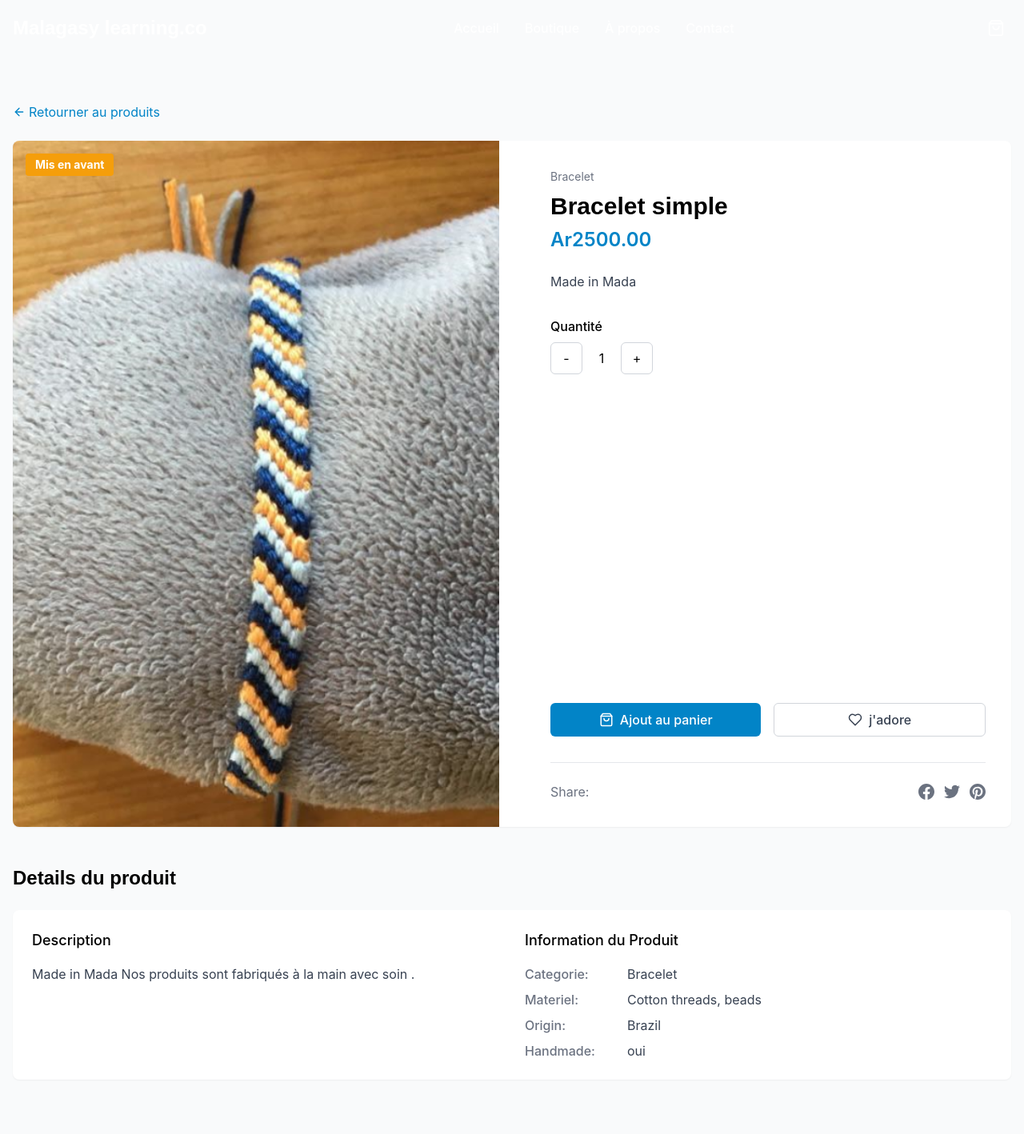
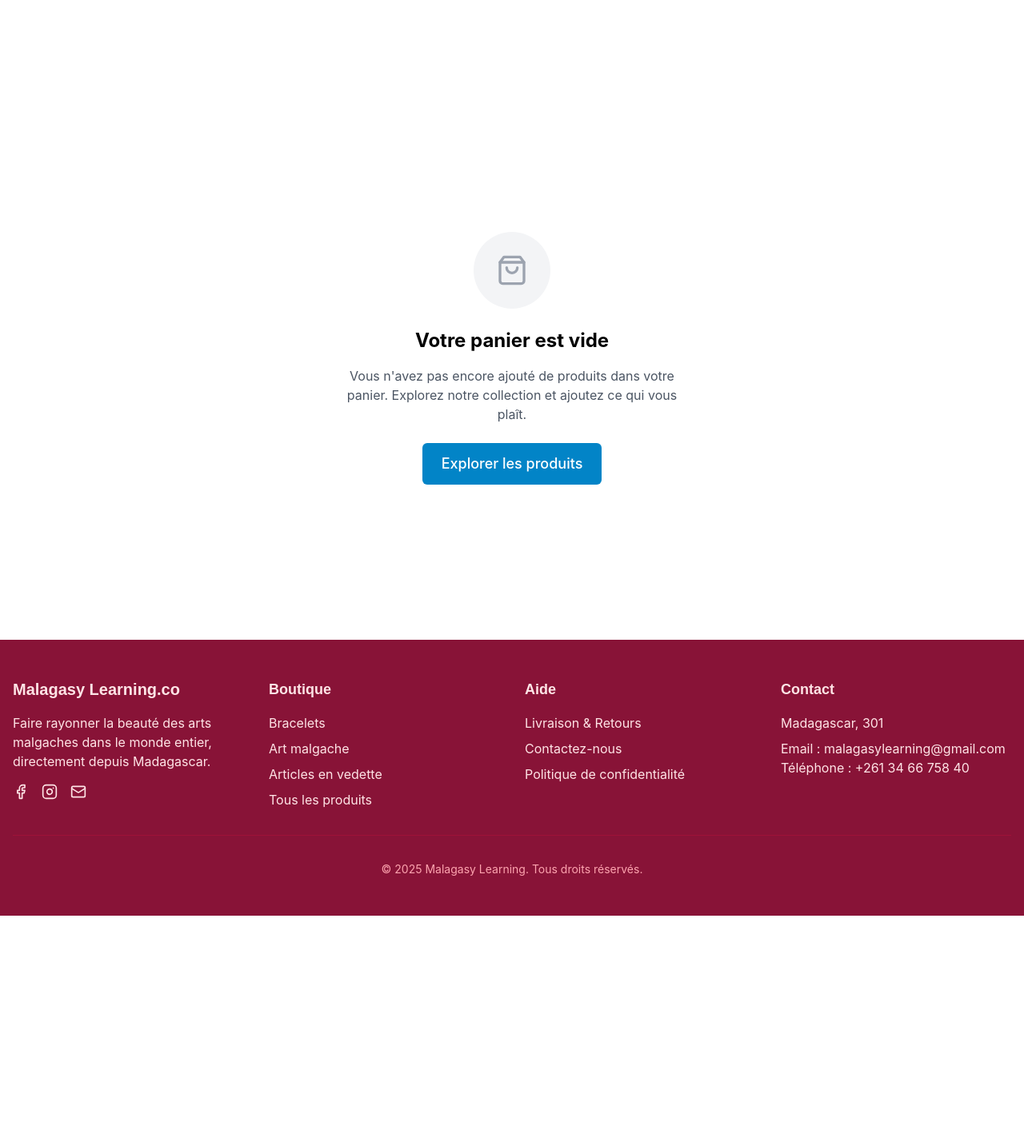
Before and after one commit to Liantsoajenny/bracelet_shop, a React (Vite) app: page /product/1 in a window 1280 px wide. Shown: the top 1418 px of the page at 80% size. After the commit the page ends 1145 px from the top, so only its background shows below. Built offline with nearby package versions, Linux system fonts and the light colour scheme.

Commit message:
update cart and price

```diff
--- a/src/pages/Checkout.tsx
+++ b/src/pages/Checkout.tsx
@@ -32,10 +32,10 @@ const Checkout: React.FC = () => {
 
     emailjs
       .send(
-        'service_abc123',        // Remplace par ton service ID
-        'template_xyz789',       // Remplace par ton template ID
+        'service_h0gali8',        // Remplace par ton service ID
+        'template_evnyz5i',       // Remplace par ton template ID
         templateParams,
-        'U4D_yourPublicKey'      // Remplace par ta clé publique
+        '62CGM-1BlLeulsG4s'      // Remplace par ta clé publique
       )
       .then(() => {
         clearCart();
--- a/src/pages/ProductDetail.tsx
+++ b/src/pages/ProductDetail.tsx
@@ -1,33 +1,35 @@
-import React, { useState, useEffect } from 'react';
-import { useParams, Link } from 'react-router-dom';
-import { ArrowLeft, ShoppingBag, Heart, Share2 } from 'lucide-react';
-import { products } from '../data/products';
+import React from 'react';
+import { Link } from 'react-router-dom';
+import { ShoppingBag, ArrowLeft } from 'lucide-react';
 import { useCart } from '../context/CartContext';
+import CartItem from '../components/cart/CartItem';
 import Button from '../components/ui/Button';
-import ProductCard from '../components/ui/ProductCard';
 
-const ProductDetail: React.FC = () => {
-  const { id } = useParams<{ id: string }>();
-  const { addToCart } = useCart();
-  const [quantity, setQuantity] = useState(1);
-  const [isAddedToCart, setIsAddedToCart] = useState(false);
+const Cart: React.FC = () => {
+  const { cartItems, clearCart } = useCart();
 
-  const product = products.find(p => p.id === Number(id));
+  // Correction du calcul total : prix × quantité
+  const getCartTotal = () => {
+    return cartItems.reduce((total, item) => {
+      return total + item.product.price * item.quantity;
+    }, 0);
+  };
 
-  useEffect(() => {
-    // Reset scroll position when viewing a product
-    window.scrollTo(0, 0);
-  }, [id]);
-
-  if (!product) {
+  if (cartItems.length === 0) {
     return (
       <div className="min-h-screen pt-24 flex items-center justify-center">
-        <div className="text-center">
-          <h1 className="text-2xl font-bold mb-4">Produit non trouvée</h1>
-          <p className="mb-6">Le produit que vous essai de chercher n'existe plus ou effacer </p>
+        <div className="text-center px-4">
+          <div className="w-24 h-24 bg-gray-100 rounded-full flex items-center justify-center mx-auto mb-6">
+            <ShoppingBag size={40} className="text-gray-400" />
+          </div>
+          <h1 className="text-2xl font-bold mb-4">Votre panier est vide</h1>
+          <p className="mb-6 text-gray-600 max-w-md mx-auto">
+            Vous n'avez pas encore ajouté de produits dans votre panier.
+            Explorez notre collection et ajoutez ce qui vous plaît.
+          </p>
           <Link to="/products">
-            <Button variant="primary">
-              Voir tout les produits
+            <Button variant="primary" size="lg">
+              Explorer les produits
             </Button>
           </Link>
         </div>
@@ -35,205 +37,73 @@ const ProductDetail: React.FC = () => {
     );
   }
 
-  const handleAddToCart = () => {
-    addToCart(product, quantity);
-    setIsAddedToCart(true);
-
-    setTimeout(() => {
-      setIsAddedToCart(false);
-    }, 2000);
-  };
-
-  const handleIncreaseQuantity = () => {
-    setQuantity(prev => prev + 1);
-  };
-
-  const handleDecreaseQuantity = () => {
-    if (quantity > 1) {
-      setQuantity(prev => prev - 1);
-    }
-  };
-
-  // Get related products (same category, excluding current product)
-  const relatedProducts = products
-    .filter(p => p.category === product.category && p.id !== product.id)
-    .slice(0, 4);
-
   return (
     <div className="min-h-screen pt-24 bg-gray-50">
       <div className="container mx-auto px-4 py-8">
-        {/* Breadcrumb */}
+        {/* Lien de retour */}
         <div className="mb-6">
           <Link to="/products" className="text-primary-600 hover:text-primary-700 flex items-center">
             <ArrowLeft size={16} className="mr-1" />
-            Retourner au produits
+            Continuer vos achats
           </Link>
         </div>
 
-        {/* Product Info */}
-        <div className="bg-white rounded-lg shadow-sm overflow-hidden">
-          <div className="grid grid-cols-1 md:grid-cols-2 gap-8">
-            {/* Product Image */}
-            <div className="relative h-96 md:h-full overflow-hidden">
-              <img
-                src={product.imageUrl}
-                alt={product.name}
-                className="w-full h-full object-cover"
-              />
-              {product.featured && (
-                <div className="absolute top-4 left-4 bg-accent-500 text-white text-sm font-bold px-3 py-1 rounded">
-                  Mis en avant
-                </div>
-              )}
-            </div>
+        <h1 className="font-heading text-3xl font-bold mb-8">Votre panier</h1>
 
-            {/* Product Details */}
-            <div className="p-6 md:p-8 flex flex-col">
-              <div className="mb-2">
-                <span className="text-sm text-gray-500 capitalize">{product.category}</span>
+        <div className="grid grid-cols-1 lg:grid-cols-3 gap-8">
+          {/* Articles du panier */}
+          <div className="lg:col-span-2">
+            <div className="bg-white rounded-lg shadow-sm p-6">
+              <div className="flow-root">
+                <ul className="-my-6 divide-y divide-gray-200">
+                  {cartItems.map((item) => (
+                    <li key={item.product.id} className="py-6">
+                      <CartItem item={item} />
+                    </li>
+                  ))}
+                </ul>
               </div>
 
-              <h1 className="font-heading text-3xl font-bold mb-2">{product.name}</h1>
+              <div className="mt-6">
+                <Button
+                  variant="outline"
+                  onClick={clearCart}
+                  className="flex items-center text-gray-600"
+                >
+                  Vider le panier
+                </Button>
+              </div>
+            </div>
+          </div>
 
-              <div className="mb-6">
-                <span className="text-2xl font-semibold text-primary-600">Ar{product.price.toFixed(2)}</span>
-              </div>
+          {/* Résumé de commande */}
+          <div className="lg:col-span-1">
+            <div className="bg-white rounded-lg shadow-sm p-6">
+              <h2 className="font-heading text-xl font-semibold mb-4">Résumé de la commande</h2>
 
-              <p className="text-gray-700 mb-8">
-                {product.description}
-              </p>
-
-              <div className="mb-8">
-                <h3 className="font-medium mb-2">Quantité</h3>
-                <div className="flex items-center">
-                  <button
-                    onClick={handleDecreaseQuantity}
-                    className="w-10 h-10 rounded-md border border-gray-300 flex items-center justify-center hover:bg-gray-50"
-                    disabled={quantity <= 1}
-                  >
-                    -
-                  </button>
-                  <span className="w-12 text-center">{quantity}</span>
-                  <button
-                    onClick={handleIncreaseQuantity}
-                    className="w-10 h-10 rounded-md border border-gray-300 flex items-center justify-center hover:bg-gray-50"
-                  >
-                    +
-                  </button>
+              <div className="space-y-3 border-b border-gray-200 pb-4 mb-4">
+                <div className="flex justify-between">
+                  <span className="text-gray-600">Sous-total</span>
+                  <span>Ar{getCartTotal().toFixed(2)}</span>
                 </div>
               </div>
 
-              <div className="flex flex-col sm:flex-row gap-4 mt-auto">
-                <Button
-                  variant="primary"
-                  fullWidth
-                  onClick={handleAddToCart}
-                  className="flex items-center justify-center"
-                  disabled={isAddedToCart}
-                >
-                  {isAddedToCart ? (
-                    "Ajout au Panier!"
-                  ) : (
-                    <>
-                      <ShoppingBag size={18} className="mr-2" />
-                      Ajout au panier
-                    </>
-                  )}
-                </Button>
-
-                <Button
-                  variant="outline"
-                  fullWidth
-                  className="flex items-center justify-center"
-                >
-                  <Heart size={18} className="mr-2" />
-                  j'adore
-                </Button>
+              <div className="flex justify-between font-bold text-lg mb-6">
+                <span>Total</span>
+                <span>Ar{getCartTotal().toFixed(2)}</span>
               </div>
 
-              <div className="mt-8 pt-6 border-t border-gray-200">
-                <div className="flex items-center justify-between text-gray-500">
-                  <span>Share:</span>
-                  <div className="flex space-x-3">
-                    <button className="hover:text-primary-600 transition">
-                      <svg viewBox="0 0 24 24" fill="currentColor" className="w-5 h-5">
-                        <path d="M24 12.073c0-6.627-5.373-12-12-12s-12 5.373-12 12c0 5.99 4.388 10.954 10.125 11.854v-8.385H7.078v-3.47h3.047V9.43c0-3.007 1.792-4.669 4.533-4.669 1.312 0 2.686.235 2.686.235v2.953H15.83c-1.491 0-1.956.925-1.956 1.874v2.25h3.328l-.532 3.47h-2.796v8.385C19.612 23.027 24 18.062 24 12.073z"/>
-                      </svg>
-                    </button>
-                    <button className="hover:text-primary-600 transition">
-                      <svg viewBox="0 0 24 24" fill="currentColor" className="w-5 h-5">
-                        <path d="M23.953 4.57a10 10 0 01-2.825.775 4.958 4.958 0 002.163-2.723c-.951.555-2.005.959-3.127 1.184a4.92 4.92 0 00-8.384 4.482C7.69 8.095 4.067 6.13 1.64 3.162a4.822 4.822 0 00-.666 2.475c0 1.71.87 3.213 2.188 4.096a4.904 4.904 0 01-2.228-.616v.06a4.923 4.923 0 003.946 4.827 4.996 4.996 0 01-2.212.085 4.936 4.936 0 004.604 3.417 9.867 9.867 0 01-6.102 2.105c-.39 0-.779-.023-1.17-.067a13.995 13.995 0 007.557 2.209c9.053 0 13.998-7.496 13.998-13.985 0-.21 0-.42-.015-.63A9.935 9.935 0 0024 4.59z"/>
-                      </svg>
-                    </button>
-                    <button className="hover:text-primary-600 transition">
-                      <svg viewBox="0 0 24 24" fill="currentColor" className="w-5 h-5">
-                        <path d="M12 0C5.373 0 0 5.372 0 12c0 5.084 3.163 9.426 7.627 11.174-.105-.949-.2-2.405.042-3.441.218-.937 1.407-5.965 1.407-5.965s-.359-.719-.359-1.782c0-1.668.967-2.914 2.171-2.914 1.023 0 1.518.769 1.518 1.69 0 1.029-.655 2.568-.994 3.995-.283 1.194.599 2.169 1.777 2.169 2.133 0 3.772-2.249 3.772-5.495 0-2.873-2.064-4.882-5.012-4.882-3.414 0-5.418 2.561-5.418 5.207 0 1.031.397 2.138.893 2.738.098.119.112.224.083.345l-.333 1.36c-.053.22-.174.267-.402.161-1.499-.698-2.436-2.889-2.436-4.649 0-3.785 2.75-7.262 7.929-7.262 4.163 0 7.398 2.967 7.398 6.931 0 4.136-2.607 7.464-6.227 7.464-1.216 0-2.359-.631-2.75-1.378l-.748 2.853c-.271 1.043-1.002 2.35-1.492 3.146C9.57 23.812 10.763 24 12 24c6.627 0 12-5.373 12-12 0-6.628-5.373-12-12-12z"/>
-                      </svg>
-                    </button>
-                  </div>
-                </div>
-              </div>
+              <Link to="/checkout">
+                <Button variant="primary" fullWidth className="py-3">
+                  Passer à la caisse
+                </Button>
+              </Link>
             </div>
           </div>
         </div>
-
-        {/* Product Specifications, if we want to add more details */}
-        <div className="mt-12">
-          <h2 className="font-heading text-2xl font-bold mb-6">Details du produit</h2>
-
-          <div className="bg-white rounded-lg shadow-sm p-6">
-            <div className="grid grid-cols-1 md:grid-cols-2 gap-8">
-              <div>
-                <h3 className="font-medium text-lg mb-4">Description</h3>
-                <p className="text-gray-700">
-                  {product.description} Nos produits sont fabriqués à la main avec soin .
-                </p>
-              </div>
-
-              <div>
-                <h3 className="font-medium text-lg mb-4"> Information du Produit</h3>
-                <ul className="space-y-2">
-                  <li className="flex">
-                    <span className="w-32 font-medium text-gray-500">Categorie:</span>
-                    <span className="text-gray-700 capitalize">{product.category}</span>
-                  </li>
-                  <li className="flex">
-                    <span className="w-32 font-medium text-gray-500">Materiel:</span>
-                    <span className="text-gray-700">
-                      {product.category === 'bracelet' ? 'Cotton threads, beads' : 'Wood, canvas, natural materials'}
-                    </span>
-                  </li>
-                  <li className="flex">
-                    <span className="w-32 font-medium text-gray-500">Origin:</span>
-                    <span className="text-gray-700">
-                      {product.category === 'bracelet' ? 'Brazil' : 'Madagascar'}
-                    </span>
-                  </li>
-                  <li className="flex">
-                    <span className="w-32 font-medium text-gray-500">Handmade:</span>
-                    <span className="text-gray-700">oui</span>
-                  </li>
-                </ul>
-              </div>
-            </div>
-          </div>
-        </div>
-
-        {/* Related Products */}
-        {relatedProducts.length > 0 && (
-          <div className="mt-16">
-            <h2 className="font-heading text-2xl font-bold mb-6">Vous pourriez aussi aimer</h2>
-
-            <div className="grid grid-cols-1 sm:grid-cols-2 lg:grid-cols-4 gap-6">
-              {relatedProducts.map(relatedProduct => (
-                <ProductCard key={relatedProduct.id} product={relatedProduct} />
-              ))}
-            </div>
-          </div>
-        )}
       </div>
     </div>
   );
 };
 
-export default ProductDetail;
+export default Cart;
```
